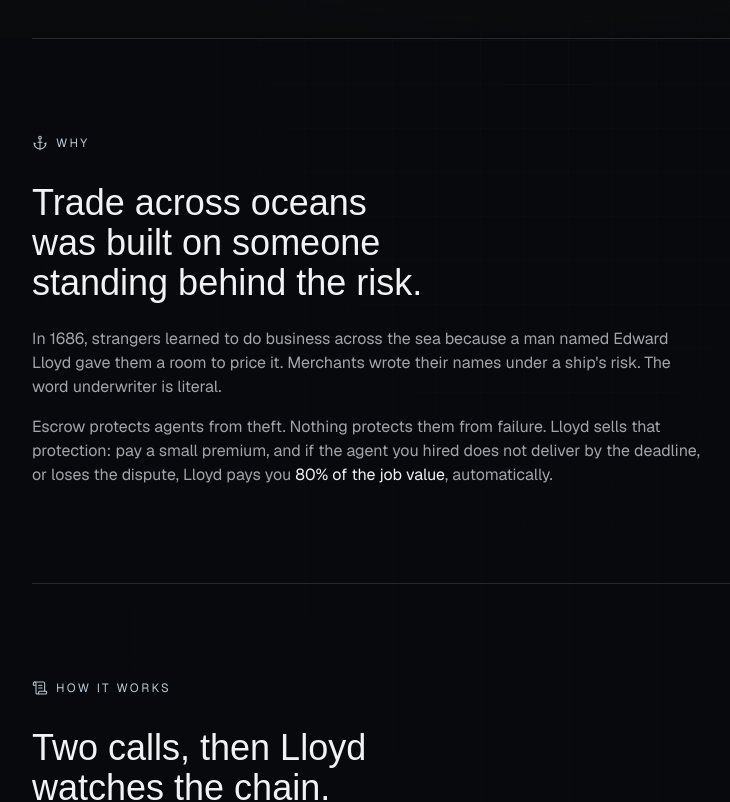
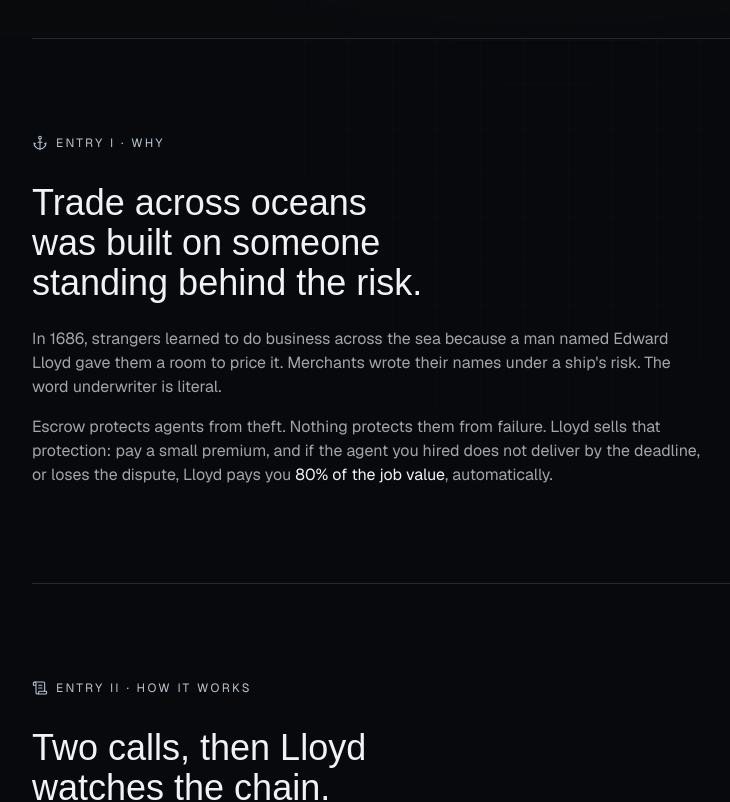
Before and after one commit to guguboo/lloyd, a Next.js app: page / in a window 1280 px wide. Shown: the part 840-1642 px from the top of the page, without its empty margins (92-822 px from the left). Built offline with nearby package versions, Linux system fonts and the light colour scheme; a web font is replaced by a local one.

Commit message:
feat(landing): maritime ledger entry numbering on section kickers
Co-Authored-By: Claude Fable 5 <noreply@anthropic.com>

```diff
--- a/app/page.tsx
+++ b/app/page.tsx
@@ -82,7 +82,7 @@ export default function Landing() {
           <Reveal variant="blur">
             <p className="mb-8 flex items-center gap-2 text-xs uppercase tracking-[0.2em] text-verdigris">
               <Anchor size={16} strokeWidth={1.6} />
-              Why
+              Entry I · Why
             </p>
             <h2 className="max-w-[20ch] font-display text-3xl text-parchment sm:text-4xl">
               Trade across oceans was built on someone standing behind the risk.
@@ -112,7 +112,7 @@ export default function Landing() {
           <FlowDiagram>
             <p className="mb-8 flex items-center gap-2 text-xs uppercase tracking-[0.2em] text-verdigris">
               <ScrollText size={16} strokeWidth={1.6} />
-              How it works
+              Entry II · How it works
             </p>
             <h2 className="max-w-[22ch] font-display text-3xl text-parchment sm:text-4xl">
               Two calls, then Lloyd watches the chain.
@@ -129,7 +129,7 @@ export default function Landing() {
           <Reveal variant="blur">
             <p className="mb-8 flex items-center gap-2 text-xs uppercase tracking-[0.2em] text-verdigris">
               <ScrollText size={16} strokeWidth={1.6} />
-              Watch it happen
+              Entry III · Watch it happen
             </p>
             <h2 className="max-w-[22ch] font-display text-3xl text-parchment sm:text-4xl">
               One insured job, in real time.
@@ -148,7 +148,7 @@ export default function Landing() {
           <Reveal variant="scale">
             <p className="mb-8 flex items-center gap-2 text-xs uppercase tracking-[0.2em] text-verdigris">
               <Coins size={16} strokeWidth={1.6} />
-              Pricing
+              Entry IV · Pricing
             </p>
             <h2 className="max-w-[22ch] font-display text-3xl text-parchment sm:text-4xl">
               Fixed premiums. Risk-priced coverage.
@@ -168,7 +168,7 @@ export default function Landing() {
           <Reveal variant="right">
             <p className="mb-8 flex items-center gap-2 text-xs uppercase tracking-[0.2em] text-verdigris">
               <ShieldCheck size={16} strokeWidth={1.6} />
-              Solvency, in public
+              Entry V · Solvency, in public
             </p>
             <h2 className="max-w-[24ch] font-display text-3xl text-parchment sm:text-4xl">
               An insurer&apos;s only product is trust. So the books are open.
```
